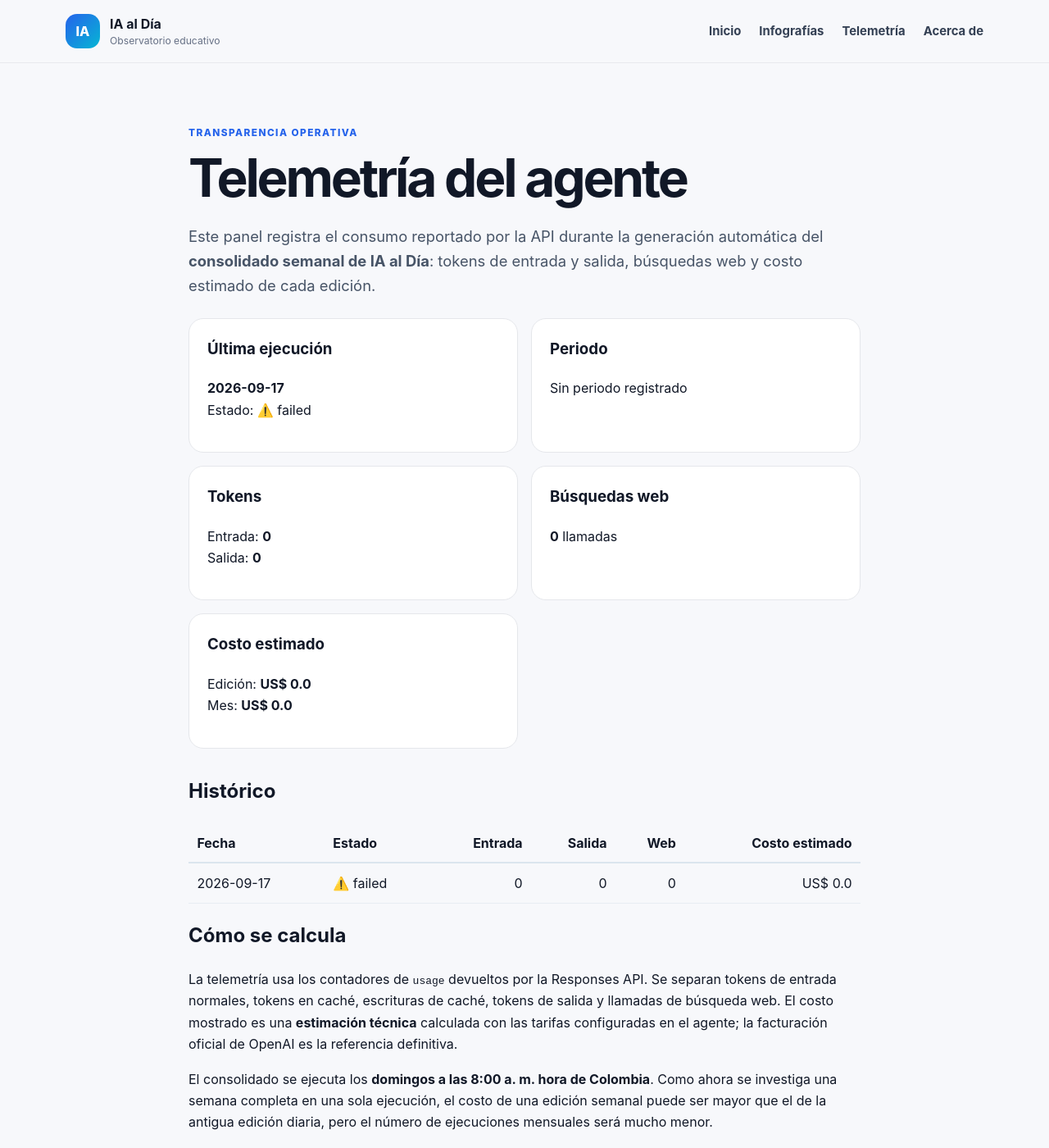
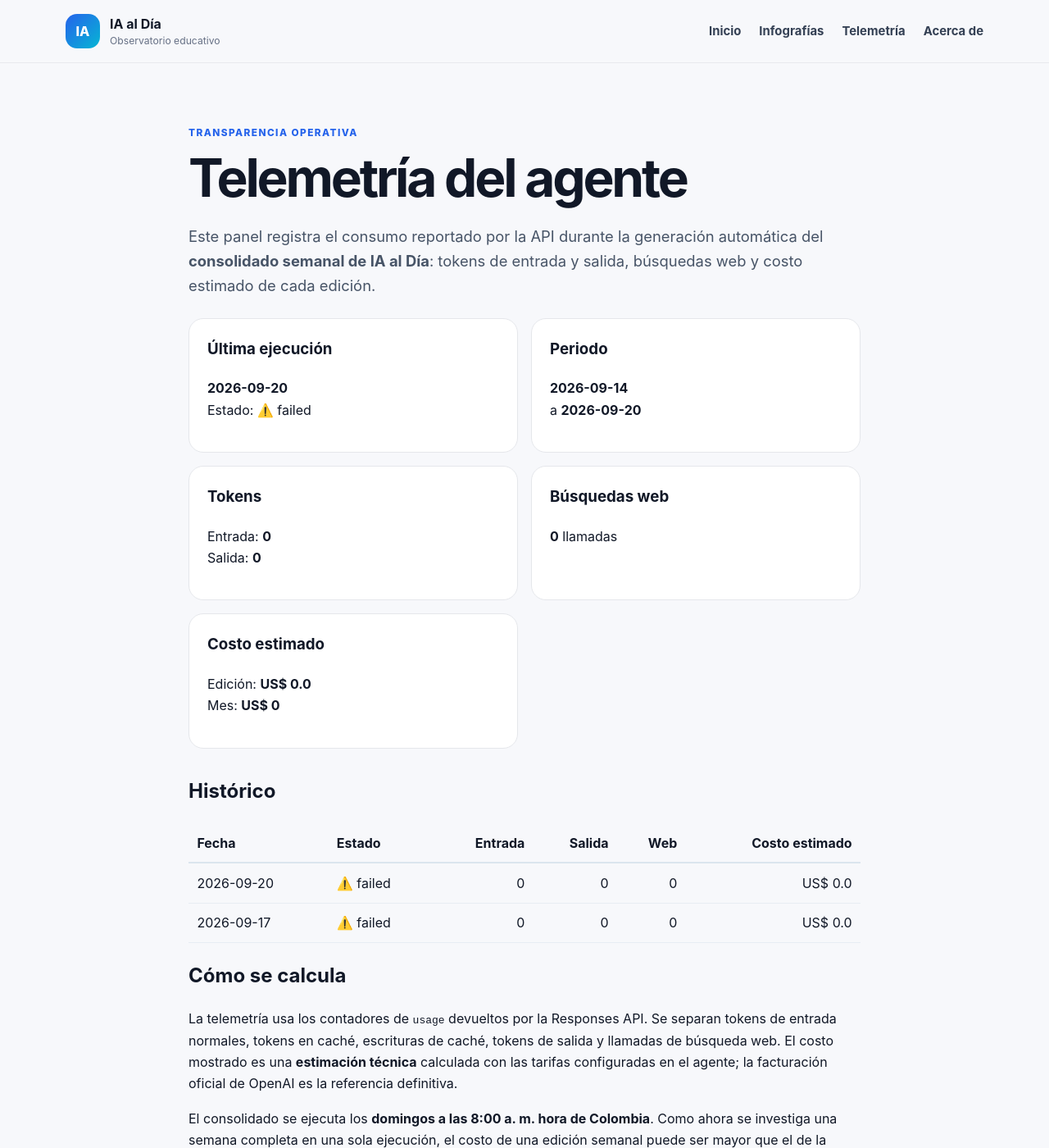
Before and after one commit to ljarias/ljarias.github.io, a Jekyll site: the page built from telemetria.md, in a window 1280 px wide and 1400 px high. Shown: the whole window at 82% size. Built offline with Jekyll 4.4.1, drawn with Linux system fonts in a browser that asks for light colours; part of the change alters nothing that is shown.

Commit message:
Publicar consolidado semanal IA 2026-09-20

```diff
--- a/_data/consumo_api.json
+++ b/_data/consumo_api.json
@@ -20,5 +20,31 @@
     "pricing_source": "https://developers.openai.com/api/docs/pricing",
     "pricing_checked_at": "2026-09-17",
     "note": "La ejecución programada del 17 de septiembre fue rechazada por saldo insuficiente antes de devolver métricas de uso facturable. La telemetría detallada comienza a partir de esta fecha."
+  },
+  {
+    "date": "2026-09-20",
+    "timestamp": "2026-09-20T11:34:03.171106-05:00",
+    "edition_type": "weekly",
+    "period_start": "2026-09-14",
+    "period_end": "2026-09-20",
+    "model": "gpt-5.6-luna",
+    "status": "failed",
+    "error_code": "credit_balance_exhausted",
+    "error_message": "Error code: 429 - {'error': {'message': 'You have no credits remaining. Add credits to continue using the API at https://platform.openai.com/settings/organization/billing/.', 'type': 'insufficient_quota', 'param': None, 'code': 'credit_balance_exhausted'}}",
+    "input_tokens": 0,
+    "cached_input_tokens": 0,
+    "cache_write_tokens": 0,
+    "uncached_input_tokens": 0,
+    "output_tokens": 0,
+    "reasoning_tokens": 0,
+    "total_tokens": 0,
+    "web_search_calls": 0,
+    "estimated_cost_usd": 0.0,
+    "pricing_known": true,
+    "pricing_source": "https://developers.openai.com/api/docs/pricing",
+    "pricing_checked_at": "2026-09-17",
+    "note": "La llamada falló antes de devolver métricas de uso facturable.",
+    "month_estimated_cost_usd": 0,
+    "all_time_estimated_cost_usd": 0
   }
 ]
```
